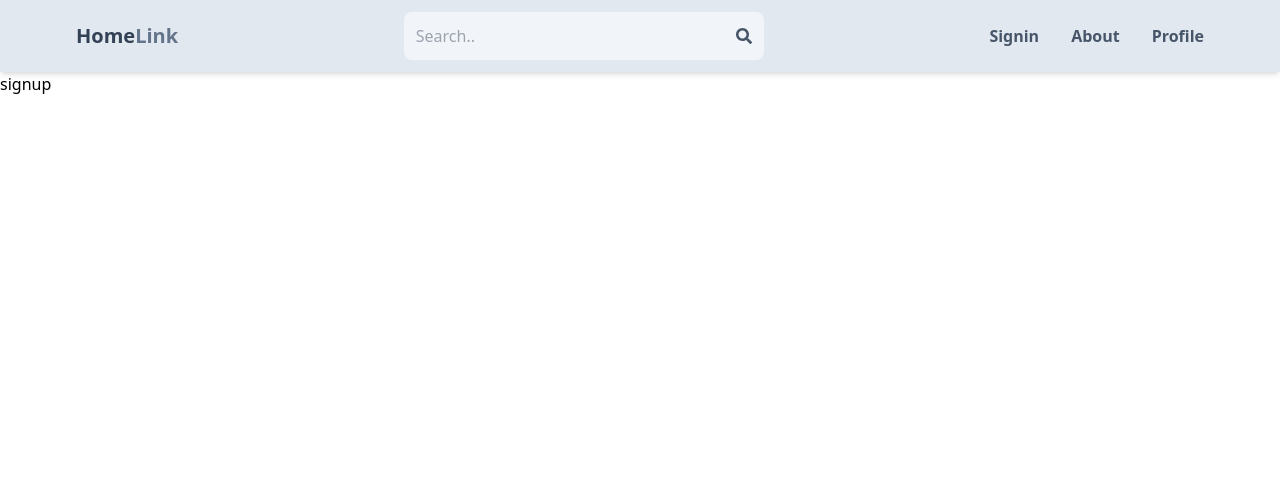
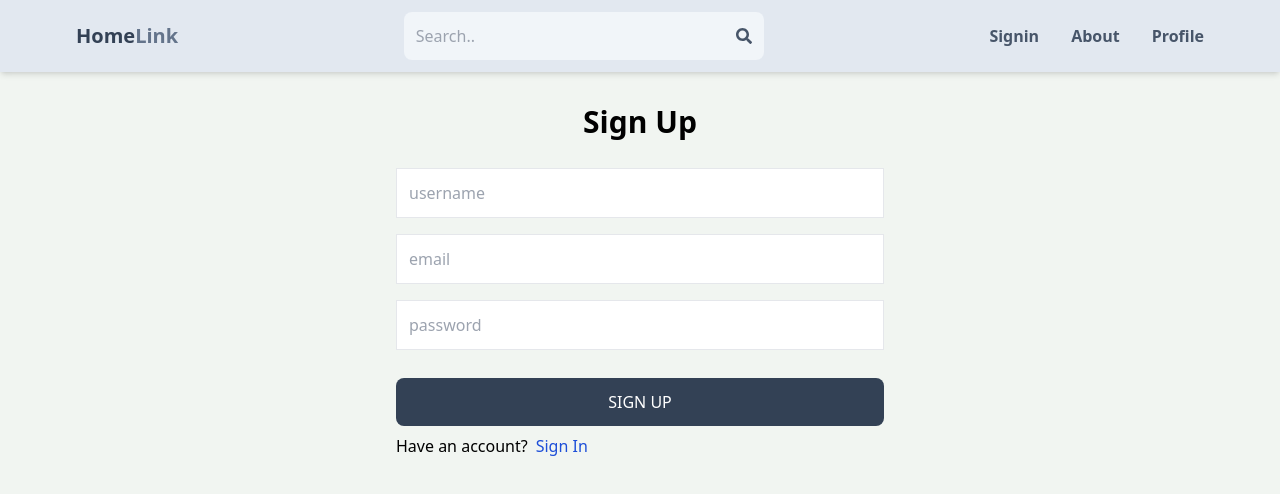
Before and after one commit to naveenkrishna4/home-link, a React (Vite) app in the folder client/: page /signup in a window 1280 px wide. Shown: the top 494 px of the page. Built offline with nearby package versions, Linux system fonts and the light colour scheme.

Commit message:
signup ui created

```diff
--- a/client/src/index.css
+++ b/client/src/index.css
@@ -1,3 +1,7 @@
 @tailwind base;
 @tailwind components;
 @tailwind utilities;
+
+body{
+    background-color:rgb(241,245,241);
+}
--- a/client/src/pages/signup.jsx
+++ b/client/src/pages/signup.jsx
@@ -1,5 +1,39 @@
 import React from "react";
+import { Link } from "react-router-dom";
 
 export default function SignUp() {
-  return <div>signup</div>;
+  return (
+    <div className="p-3 max-w-lg mx-auto">
+      <h1 className="text-center text-3xl font-bold mt-5 my-7">Sign Up</h1>
+      <form className="flex flex-col gap-4">
+        <input
+          type="text"
+          placeholder="username"
+          id="username"
+          className="flex items-center round-lg border p-3"
+        ></input>
+        <input
+          type="email"
+          placeholder="email"
+          id="email"
+          className="flex items-center round-lg border p-3"
+        ></input>
+        <input
+          type="password"
+          placeholder="password"
+          id="password"
+          className="flex items-center round-lg border p-3"
+        ></input>
+        <butto className="text-white text-center p-3 mt-3 bg-slate-700 rounded-lg hover:opacity-95 disabled:opacity-80">
+          SIGN UP
+        </butto>
+      </form>
+      <div className="flex mt-2 gap-2">
+        <p>Have an account?</p>
+        <Link to="/signin">
+          <span className="text-blue-700 ">Sign In</span>
+        </Link>
+      </div>
+    </div>
+  );
 }
```
